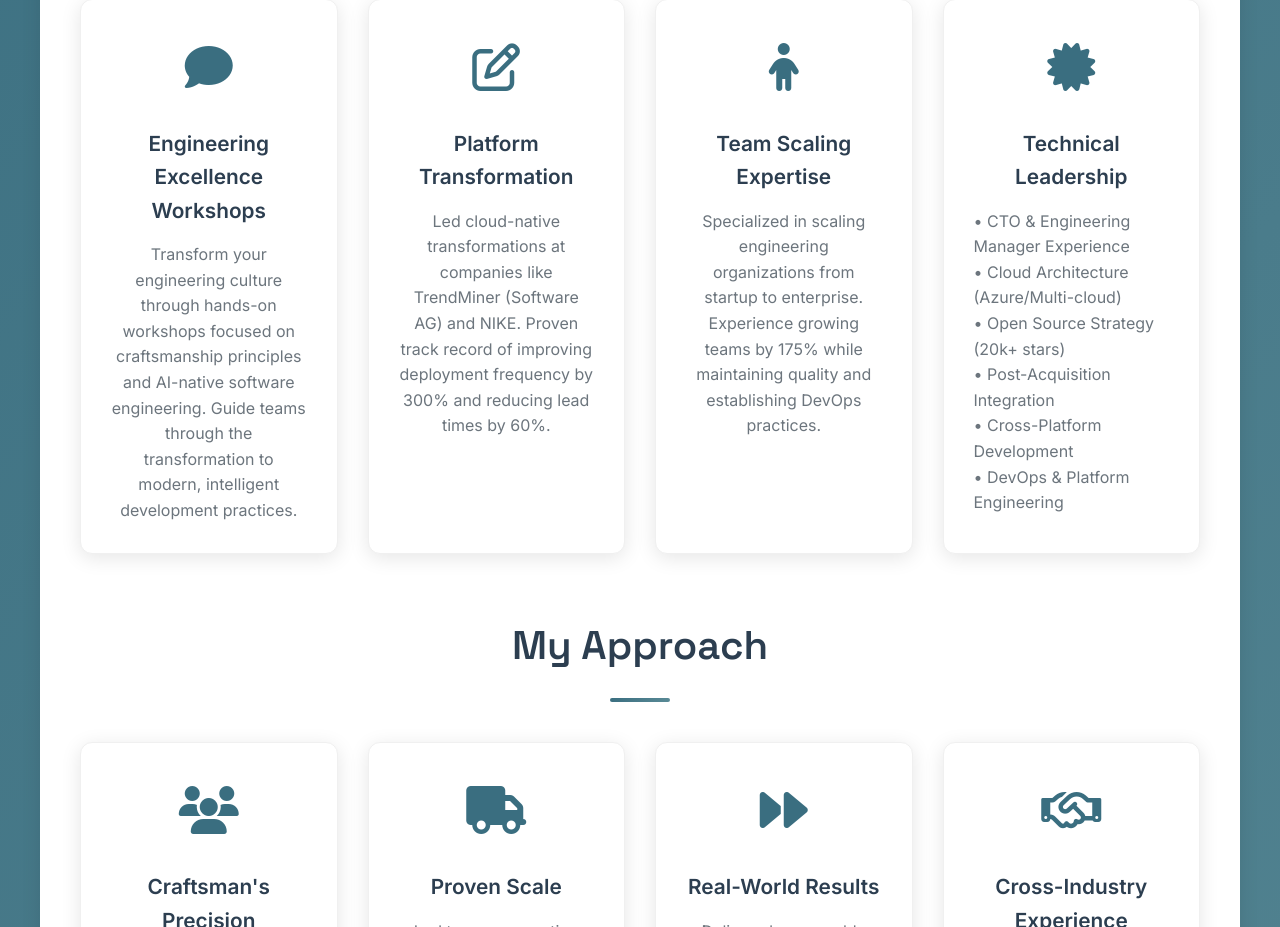
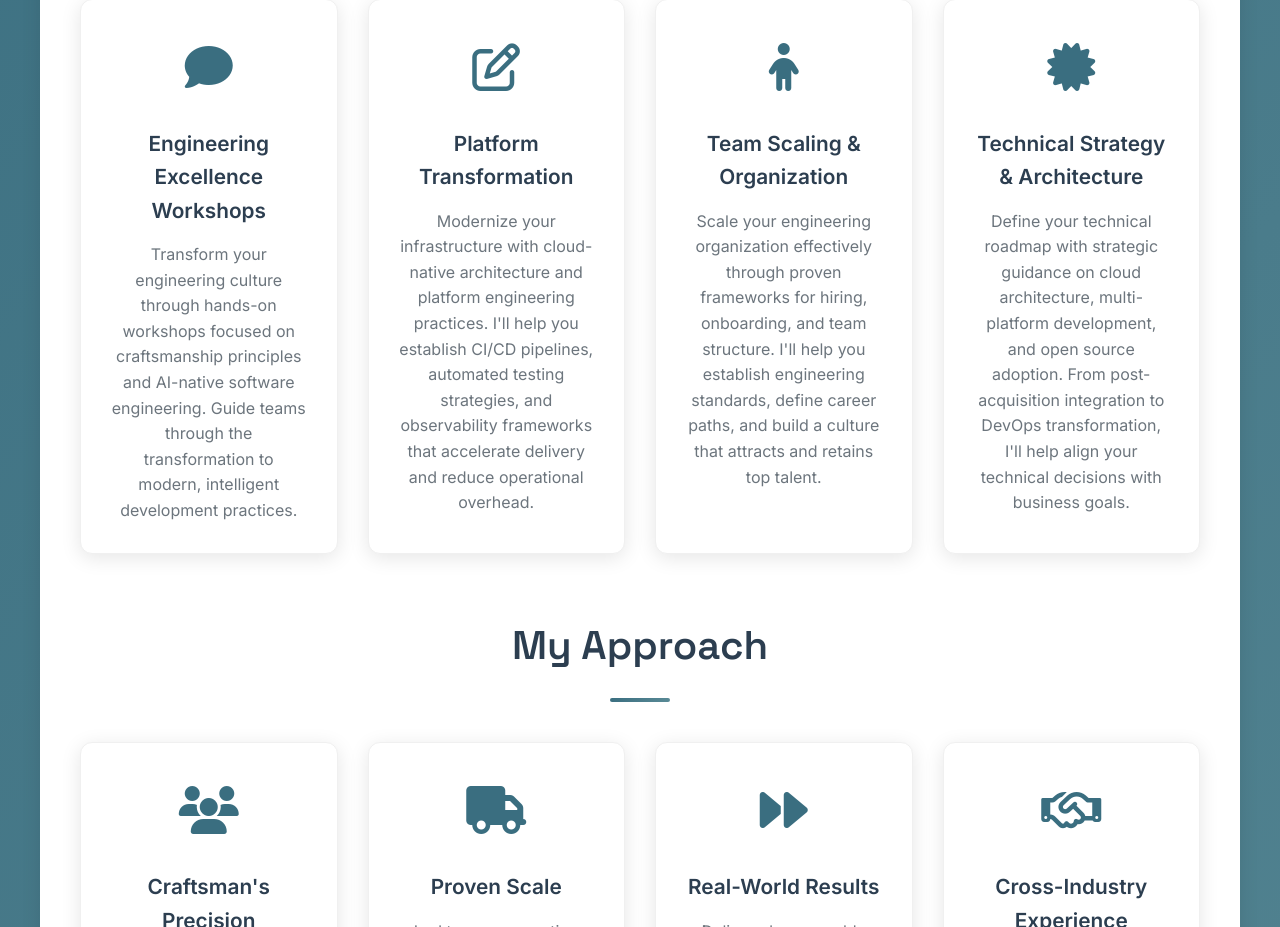
Before and after one commit to JanDeDobbeleer/itdepends.be, a website: page index.html in a window 1280 px wide. Shown: the part 800-1727 px from the top of the page. Drawn offline with Linux system fonts and the light colour scheme.

Commit message:
feat: rewrite What I Deliver section for practical value
- Make Platform Transformation more actionable and specific
- Rename Team Scaling Expertise to Team Scaling & Organization with focus on frameworks
- Change Technical Leadership to Technical Strategy & Architecture with business alignment focus
- Shift from experience-based to service-based messaging

```diff
--- a/index.html
+++ b/index.html
@@ -475,7 +475,7 @@
             </div>
             <h3 class="card-title">Platform Transformation</h3>
             <p class="card-text">
-              Led cloud-native transformations at companies like TrendMiner (Software AG) and NIKE. Proven track record of improving deployment frequency by 300% and reducing lead times by 60%.
+              Modernize your infrastructure with cloud-native architecture and platform engineering practices. I'll help you establish CI/CD pipelines, automated testing strategies, and observability frameworks that accelerate delivery and reduce operational overhead.
             </p>
           </div>
 
@@ -483,9 +483,9 @@
             <div class="card-icon">
               <i class="fa fa-child"></i>
             </div>
-            <h3 class="card-title">Team Scaling Expertise</h3>
+            <h3 class="card-title">Team Scaling & Organization</h3>
             <p class="card-text">
-              Specialized in scaling engineering organizations from startup to enterprise. Experience growing teams by 175% while maintaining quality and establishing DevOps practices.
+              Scale your engineering organization effectively through proven frameworks for hiring, onboarding, and team structure. I'll help you establish engineering standards, define career paths, and build a culture that attracts and retains top talent.
             </p>
           </div>
 
@@ -493,17 +493,10 @@
             <div class="card-icon">
               <i class="fa fa-certificate"></i>
             </div>
-            <h3 class="card-title">Technical Leadership</h3>
-            <div class="card-text" style="text-align: left;">
-              <ul style="list-style: none; padding: 0;">
-                <li>• CTO & Engineering Manager Experience</li>
-                <li>• Cloud Architecture (Azure/Multi-cloud)</li>
-                <li>• Open Source Strategy (20k+ stars)</li>
-                <li>• Post-Acquisition Integration</li>
-                <li>• Cross-Platform Development</li>
-                <li>• DevOps & Platform Engineering</li>
-              </ul>
-            </div>
+            <h3 class="card-title">Technical Strategy & Architecture</h3>
+            <p class="card-text">
+              Define your technical roadmap with strategic guidance on cloud architecture, multi-platform development, and open source adoption. From post-acquisition integration to DevOps transformation, I'll help align your technical decisions with business goals.
+            </p>
           </div>
         </div>
       </section>
```
